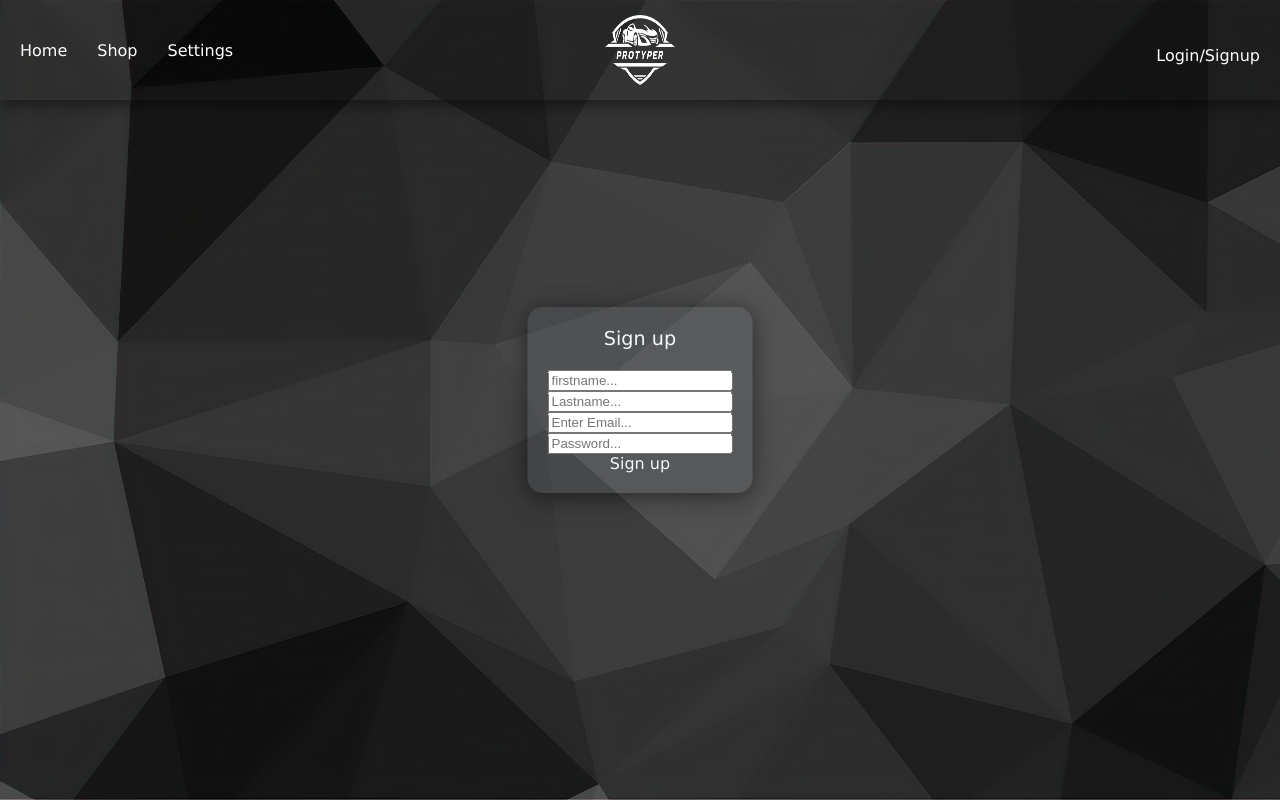
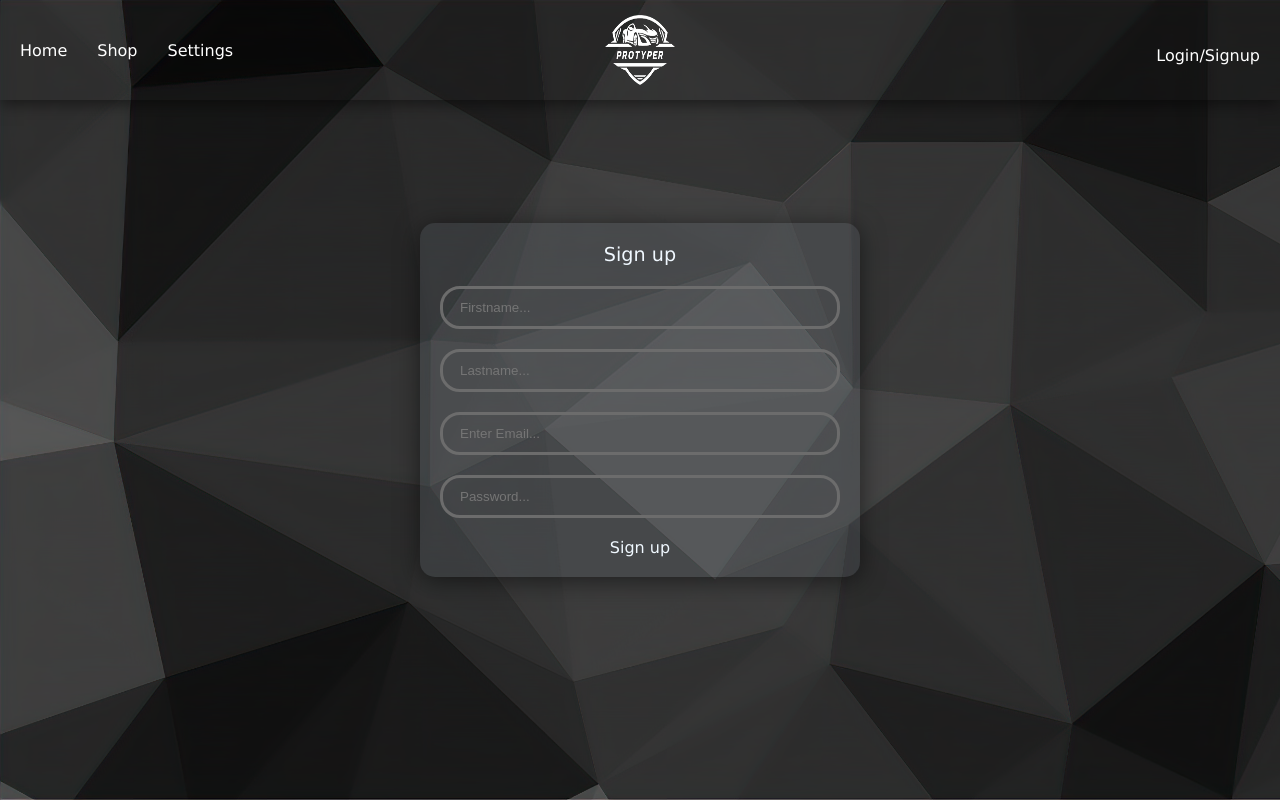
Before and after one commit to Ajan0211/ProTyper, a React (Vite) app in the folder pro-typer/: page /SignUp in a window 1280 px wide. Built offline with nearby package versions, Linux system fonts and the light colour scheme.

Commit message:
Adding css for input boxes

```diff
--- a/pro-typer/src/SignUp.css
+++ b/pro-typer/src/SignUp.css
@@ -18,3 +18,47 @@
   font-size: larger;
   color: aliceblue;
 }
+
+.input {
+  border-radius: 20px;
+  border: 3px solid #6c6c6c;
+  min-height: 32px;
+  min-width: 400px;
+  padding: 10px 15px;
+  margin-bottom: 20px;
+  display: flex;
+  column-gap: 10px;
+  align-items: center;
+}
+
+input[type="firstname"] {
+  border: none;
+  background-color: transparent;
+  transition: 0.3s;
+  outline: none;
+  color: white;
+}
+
+input[type="lastname"] {
+  border: none;
+  background-color: transparent;
+  transition: 0.3s;
+  outline: none;
+  color: white;
+}
+
+input[type="email"] {
+  border: none;
+  background-color: transparent;
+  transition: 0.3s;
+  outline: none;
+  color: white;
+}
+
+input[type="password"] {
+  border: none;
+  background-color: transparent;
+  transition: 0.3s;
+  outline: none;
+  color: white;
+}
--- a/pro-typer/src/SignUp.jsx
+++ b/pro-typer/src/SignUp.jsx
@@ -12,7 +12,7 @@ function SignUp() {
             type="firstname"
             id="fname"
             name="firstname"
-            placeholder="firstname..."
+            placeholder="Firstname..."
           ></input>
         </div>
 
@@ -20,7 +20,7 @@ function SignUp() {
           <input
             type="lastname"
             id="lname"
-            name="lastname"
+            name="Lastname"
             placeholder="Lastname..."
           ></input>
         </div>
```
